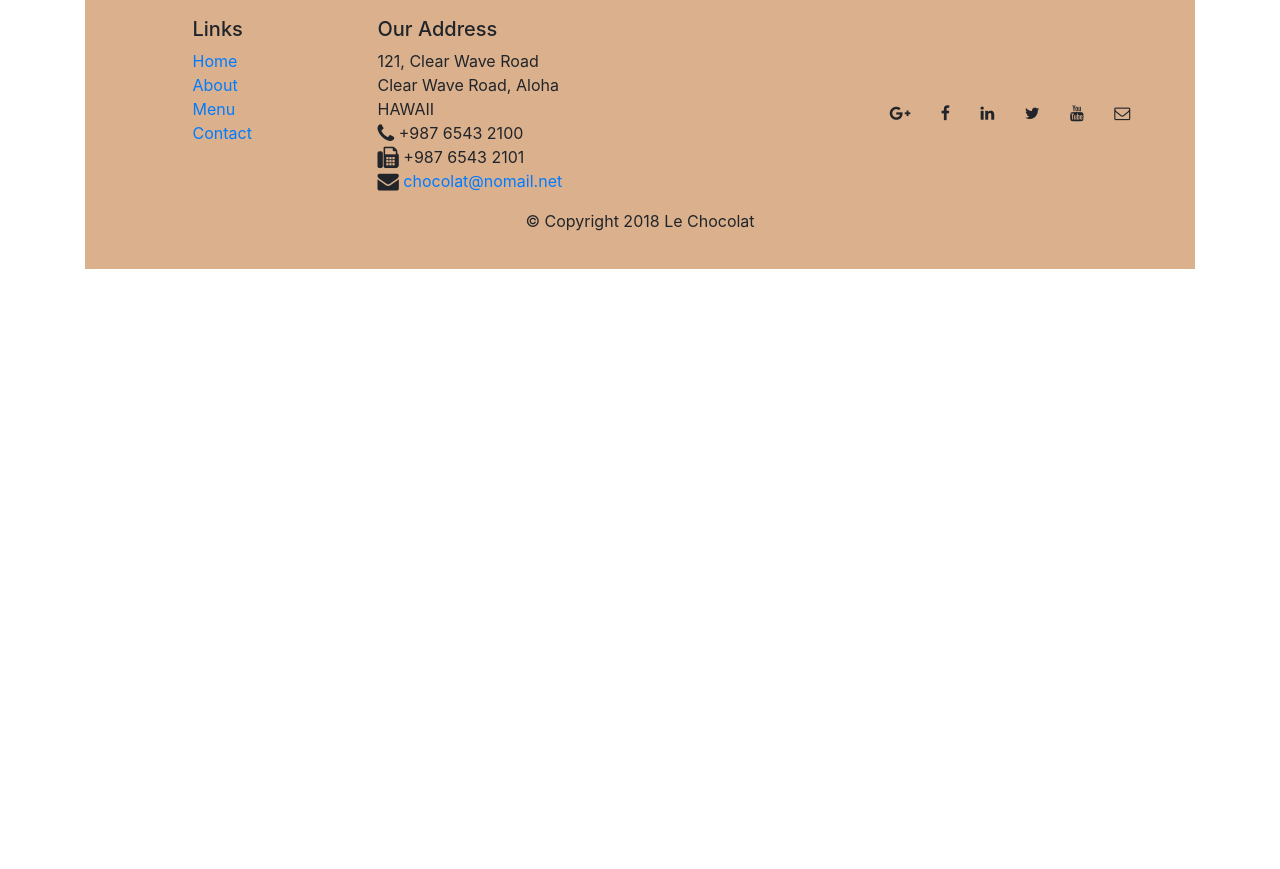
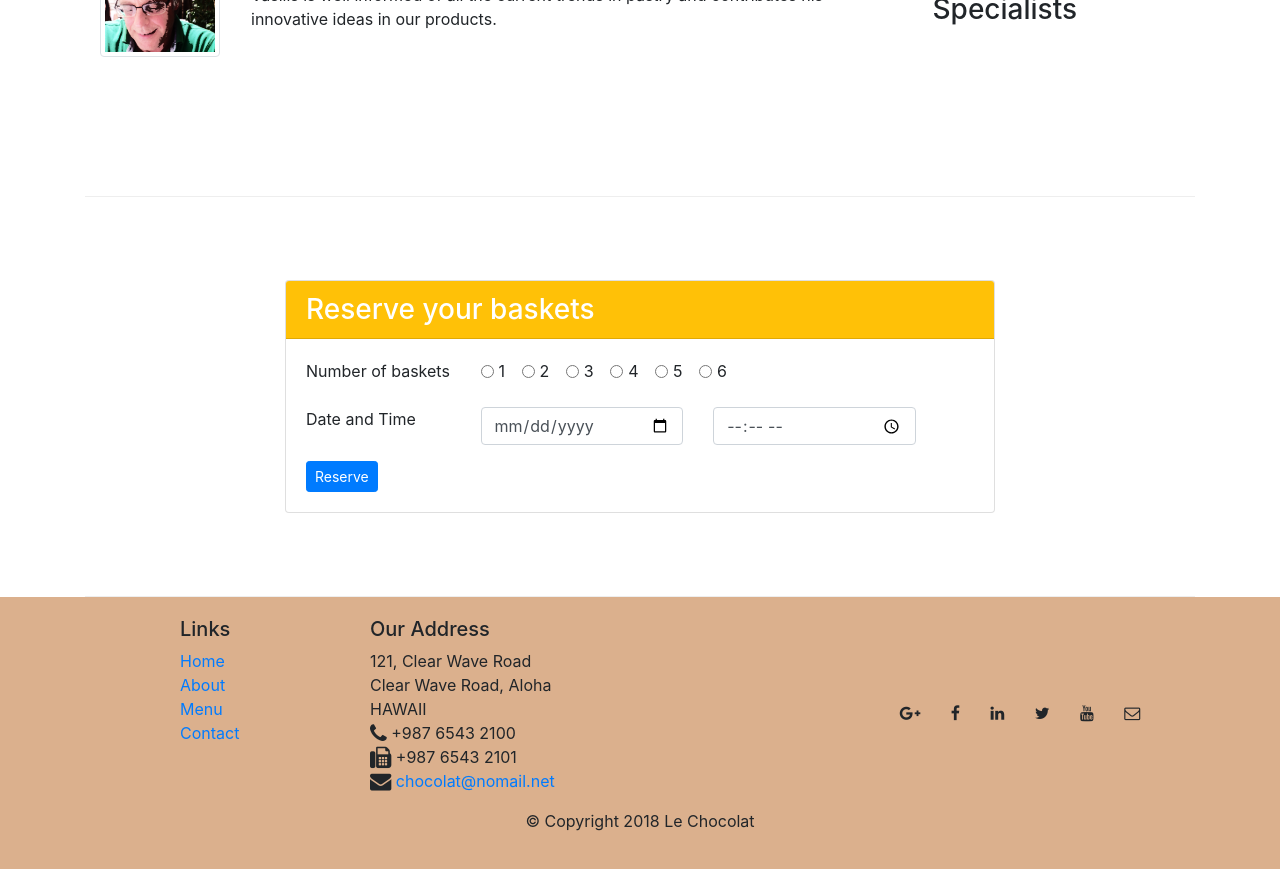
Before and after one commit to Mara1809/leChocolat, a website: page index.html in a window 1280 px wide. Shown: the part 1337-2206 px from the top of the page. Before the commit the page ends 1606 px from the top, so only its background shows below. Drawn offline with nearby package versions, Linux system fonts and the light colour scheme.

Commit message:
Bootstrap Assignment 9 Task 2

```diff
--- a/index.html
+++ b/index.html
@@ -44,13 +44,16 @@
     <header class="jumbotron">
         <div class="container">
             <div class="row row-header">
-                <div class="col-12 col-sm-8">
+                <div class="col-12 col-sm-6">
                     <h1>Le Chocolat</h1>
                     <p class="d-none d-sm-block">We combine experience with creativity to create innovative tastes based
                         on classic chocolate recipes. Our creations will travel you in the chocolate world!</p>
                 </div>
-                <div class="col col-sm">
+                <div class="col-12 col-sm-3">
                     <img src="images/logo.png" class="img-fluid">
+                </div>
+                <div class="col-12 col-sm-3 m-auto">
+                <a role="button" class="btn btn-warning btn-sm" href="#reserveForm">Reserve your baskets</a>
                 </div>
             </div>
         </div>
@@ -81,12 +84,12 @@
         </div>
 
 
-        <div class="row row-content align-items-center flex-row-reverse class">
+
+        <div class="row row-content align-items-center flex-row-reverse">
             <div class="col-sm-4 col-md-3">
                 <h3>WEEK’S OFFER</h3>
             </div>
             <div class="col-sm col-md">
-
                 <div class="media">
                     <img class="d-flex mr-3 img-thumbnail align-self-center" src="images/promotion.jpg" alt="promotion">
 
@@ -102,8 +105,10 @@
                 </div>
 
             </div>
+        </div>
 
-            <div class="row flex-row-reverse row-content align-items-center">
+
+        <div class="row row-content align-items-center flex-row-reverse">
             <div class="col-sm-4 col-md-3">
                 <h3>Meet our Specialists</h3>
             </div>
@@ -119,7 +124,75 @@
                 </div>
             </div>
         </div>
+
+        <div class="row row-content align-items-center justify-content-center">
+            <div class="col-12 col-sm-8">
+                <div class="card">
+                    <h3 class="card-header bg-warning text-white" id="reserveForm">Reserve your baskets</h3>
+                    <div class="card-body">
+                        <form>
+                            <div class="form-group row">
+                                <label class="col-12 col-sm-3">
+                                    Number of baskets
+                                </label>
+                                <div class="col col-sm">
+                                    <div class="form-check form-check-inline">
+                                        <input class="form-check-input" type="radio" name="inlineRadioOptions"
+                                            value="option1" id="inlineRadio1">
+                                        <label class="form-check-label" for="inlineRadio1">1</label>
                                     </div>
+                                    <div class="form-check form-check-inline">
+                                        <input class="form-check-input" type="radio" name="inlineRadioOptions"
+                                            value="option2" id="inlineRadio2">
+                                        <label class="form-check-label" for="inlineRadio2">2</label>
+                                    </div>
+                                    <div class="form-check form-check-inline">
+                                        <input class="form-check-input" type="radio" name="inlineRadioOptions"
+                                            value="option3" id="inlineRadio3">
+                                        <label class="form-check-label" for="inlineRadio3">3</label>
+                                    </div>
+                                    <div class="form-check form-check-inline">
+                                        <input class="form-check-input" type="radio" name="inlineRadioOptions"
+                                            value="option4" id="inlineRadio4">
+                                        <label class="form-check-label" for="inlineRadio4">4</label>
+                                    </div>
+                                    <div class="form-check form-check-inline">
+                                        <input class="form-check-input" type="radio" name="inlineRadioOptions"
+                                            value="option5" id="inlineRadio5">
+                                        <label class="form-check-label" for="inlineRadio5">5</label>
+                                    </div>
+                                    <div class="form-check form-check-inline">
+                                        <input class="form-check-input" type="radio" name="inlineRadioOptions"
+                                            value="option6" id="inlineRadio6">
+                                        <label class="form-check-label" for="inlineRadio6">6</label>
+                                    </div>
+                                </div>
+
+                            </div>
+                            <div class="form-group row">
+                                <label class="col-12 col-sm-3">
+                                    Date and Time
+                                </label>
+                                <div class="input-group col-12 col-sm-4">
+                                    <!--<div class="input-group-prepend">
+                                            <span class="input-group-text fa fa-calendar-o"></span>
+                                        </div>-->
+                                    <input type="date" class="form-control" name="myDate">
+                                </div>
+                                <div class="input-group col-12 col-sm-4">
+                                    <input type="time" class="form-control" name="myTime">
+                                </div>
+
+                            </div>
+                            <button type="submit" class="btn btn-primary btn-sm">Reserve</button>
+                        </form>
+
+                    </div>
+                </div>
+            </div>
+        </div>
+    </div>
+
 
     <footer class="footer">
         <div class="container">
```
Also changed, not shown: contactus.html (+1 -1 lines). Lines whose indentation alone changed are shown as unchanged.
